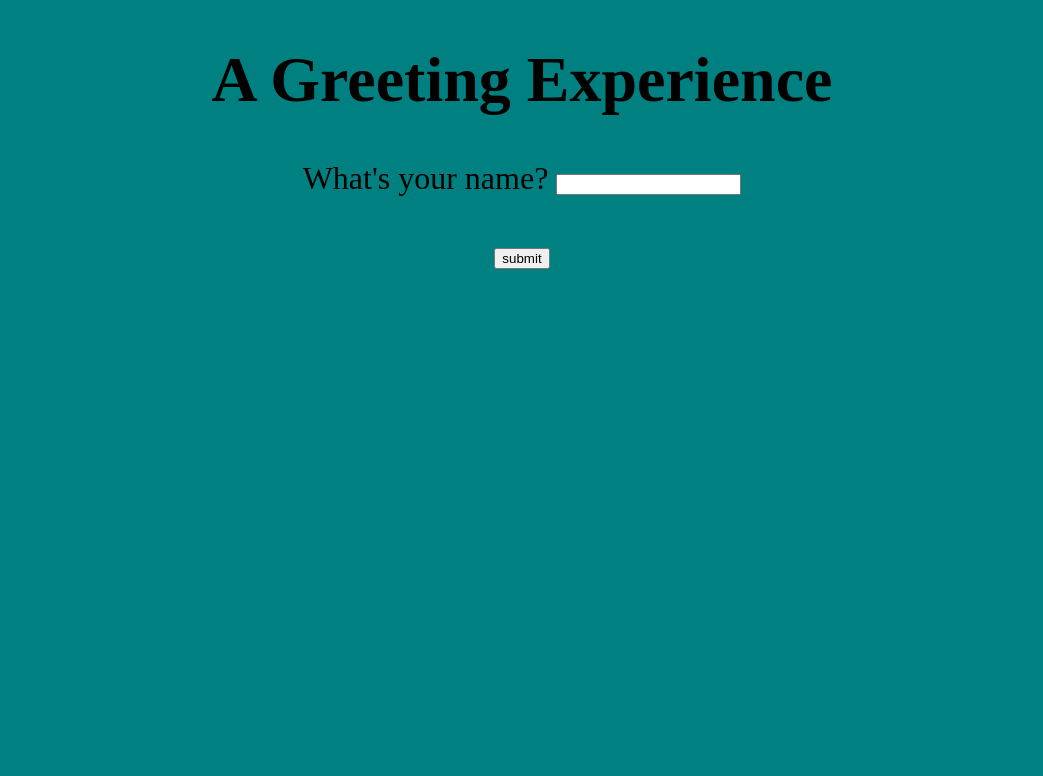
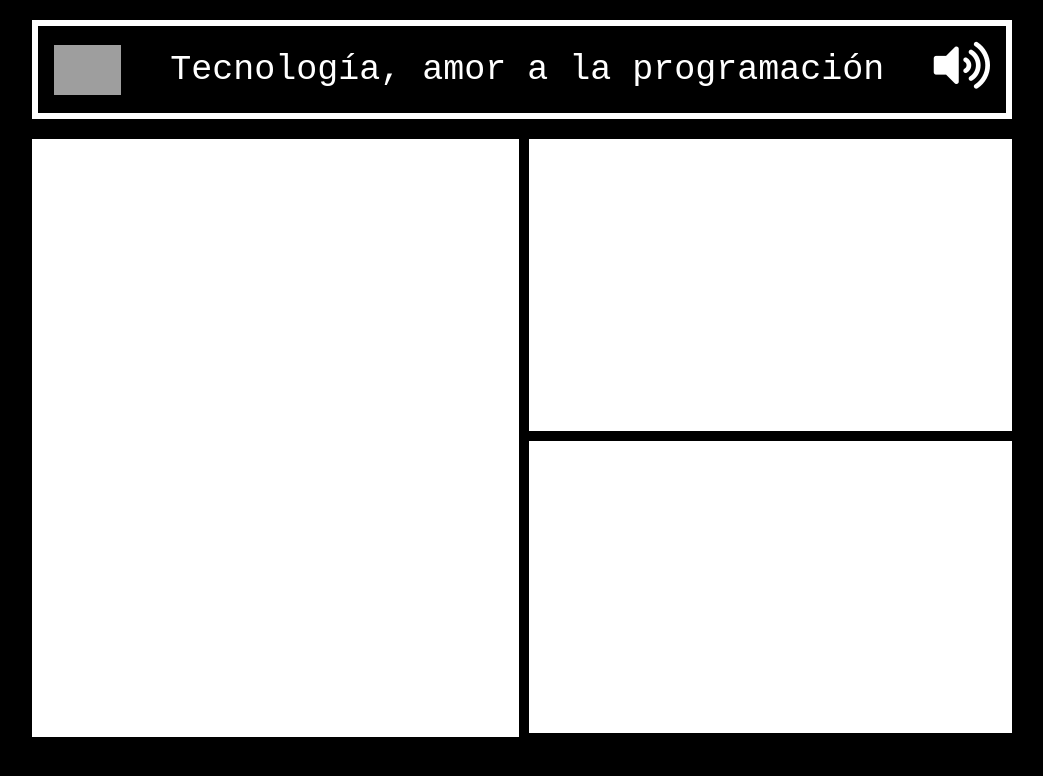
Before and after one commit to LuisGuiMo/VanillaBotbility, a plain HTML site: page index.html in a window 1280 px wide. Shown: the whole page, without its empty margins (118-1161 px from the left). Drawn offline with Linux system fonts and the light colour scheme; grey boxes are pictures that could not be loaded.

Commit message:
Nuevos cambios

```diff
--- a/index.html
+++ b/index.html
@@ -6,14 +6,34 @@
     <meta name="viewport" content="width=device-width, initial-scale=1.0">
     <title>Botbility</title>
     <link rel="stylesheet" href="style.css">
+    <link rel="stylesheet" href="https://cdnjs.cloudflare.com/ajax/libs/font-awesome/5.15.3/css/all.min.css">
 </head>
 
 <body>
-    <h1 id="myH1">A Greeting Experience</h1>
-    <label>What's your name? </label>
-    <input id="myText"><br><br>
-    <button id="mySubmit">submit</button>
-    <script src="index.js"></script>
+    <div class="container">
+        <header class="head1">
+            <img src="https://i.postimg.cc/L4z4bQ5q/Logo-white.png" alt="Logo" style="height: 50px;">
+            <div class="nav-text">Tecnología, amor a la programación</div>
+            <button class="nav-button">
+                <i class="fas fa-volume-up"></i>
+            </button>
+        </header>
+        <div class="content">
+            <div class="left-box">
+                <!-- Contenido de la caja izquierda -->
+            </div>
+            <div class="right-box">
+                <div class="right-box-top">
+                    <!-- Contenido de la caja superior derecha -->
+                </div>
+                <div class="right-box-bottom">
+                    <!-- Contenido de la caja inferior derecha -->
+                </div>
+            </div>
+        </div>
+    </div>
 </body>
+<script src="index.js"></script>
+
 
 </html>
--- a/index.js
+++ b/index.js
@@ -1,13 +1,13 @@
-let username;
+// let username;
 
-document.getElementById("mySubmit").onclick = function () {
-    username = document.getElementById("myText").value;
+// document.getElementById("mySubmit").onclick = function () {
+//     username = document.getElementById("myText").value;
 
-    if (username != "") {
-        document.getElementById("myH1").textContent = "The warmest welcome to you, " + username + "!";
-    } else {
-        document.getElementById("myH1").textContent = "Write something you piece of shit!";
-    }
+//     if (username != "") {
+//         document.getElementById("myH1").textContent = "The warmest welcome to you, " + username + "!";
+//     } else {
+//         document.getElementById("myH1").textContent = "Write something you piece of shit!";
+//     }
 
 
-}
+// }
--- a/style.css
+++ b/style.css
@@ -1,7 +1,111 @@
+/* Add a black background color to the top navigation */
 body {
-    font-family: Verdana;
-    font-size: 2em;
+    background-color: black;
+    /* Fondo negro para toda la página */
+    margin: 0;
+    /* Eliminar márgenes por defecto */
+    padding: 0;
+    /* Eliminar padding por defecto */
+}
+
+.container {
+    padding: 20px 150px;
+    /* Padding global de la página */
+    box-sizing: border-box;
+    /* Incluir padding en el tamaño total del contenedor */
+    height: calc(100vh - 100px);
+    /* Altura de la caja exterior */
+}
+
+.head1 {
+    overflow: hidden;
+    border: 6px solid white;
+    /* Borde blanco para la barra de navegación */
+    background-color: black;
+    /* Añadir color de fondo negro */
+    display: flex;
+    align-items: center;
+    justify-content: space-between;
+}
+
+/* Style the links inside the navigation bar */
+.head1 a,
+.head1 img,
+.head1 .nav-text,
+.head1 .nav-button {
+    float: left;
+    color: black;
     text-align: center;
-    font-family: 'kiwi-marlin';
-    background-color: teal;
+    padding: 14px 16px;
+    text-decoration: none;
+    font-size: 35px;
+    font-family: monospace;
 }
+
+.head1 .nav-text {
+    flex-grow: 1;
+    text-align: center;
+    color: white;
+    /* Color del texto central */
+    margin: 0;
+    /* Eliminar márgenes */
+}
+
+.head1 .nav-button {
+    float: right;
+    background: none;
+    border: none;
+    color: white;
+    /* Color del icono del botón */
+    font-size: 50px;
+    cursor: pointer;
+}
+
+.head1 .nav-button:hover {
+    color: grey;
+    /* Cambiar color al pasar el ratón */
+}
+
+.content {
+    display: flex;
+    margin-top: 20px;
+    /* Espacio razonable debajo del header */
+    height: 90%;
+    /* Altura completa de la caja exterior */
+}
+
+.left-box {
+    flex: 1;
+    background-color: white;
+    /* Color de fondo para visualizar */
+    margin-right: 10px;
+    /* Espacio entre las cajas */
+    border: 2px solid white;
+    /* Borde blanco */
+    height: 100%;
+    /* Altura completa de la caja exterior */
+}
+
+.right-box {
+    flex: 1;
+    display: flex;
+    flex-direction: column;
+    height: 100%;
+    /* Altura completa de la caja exterior */
+}
+
+.right-box-top,
+.right-box-bottom {
+    flex: 1;
+    background-color: white;
+    /* Color de fondo para visualizar */
+    margin-bottom: 10px;
+    /* Espacio entre las cajas horizontales */
+    border: 2px solid white;
+    /* Borde blanco */
+}
+
+.right-box-bottom {
+    margin-bottom: 0;
+    /* Eliminar margen inferior de la última caja */
+}
```
